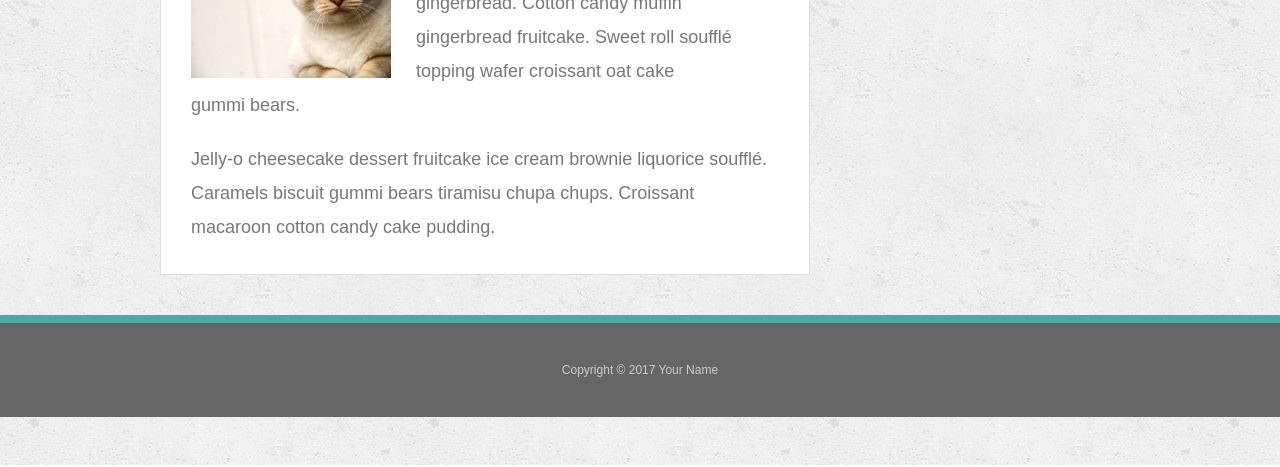
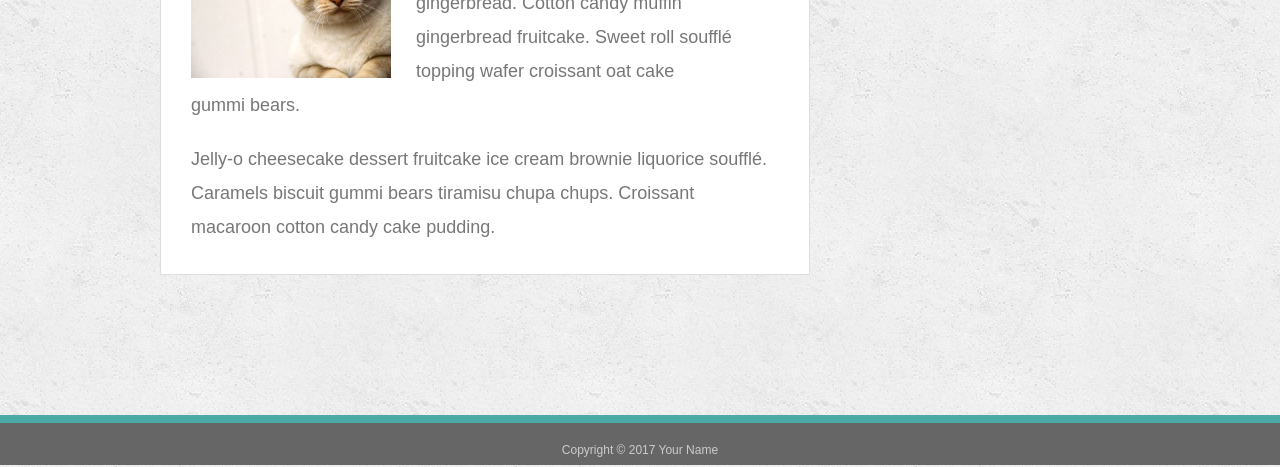
Before and after one commit to iamtheozzy/Responsive-Portfolio, a plain HTML site: page index.html in a window 1280 px wide. Shown: the part 335-802 px from the top of the page. Drawn offline with Linux system fonts and the light colour scheme.

```diff
--- a/assets/css/style.css
+++ b/assets/css/style.css
@@ -8,6 +8,11 @@ body {
 
 * {
   box-sizing: border-box;
+}
+
+html, body {
+  height: 100%;
+  margin: 0;
 }
 
 /* general */
@@ -98,8 +103,21 @@ nav a:first-child {
 
 /* footer */
 
+.wrapper {
+  min-height: 100%;
+
+  /* Equal to height of footer */
+  /* But also accounting for potential margin-bottom of last child */
+  margin-bottom: -50px;
+}
+
+.push,
+.footer {
+  height: 50px;
+}
+
 footer {
-  padding: 30px 0;
+  padding: 10px 0;
   clear: both;
   font-size: 12px;
   color: #fff;
@@ -243,3 +261,12 @@ input[type=submit] {
 .button-color {
   background-color: #4aaaa5;
 }
+
+/* Media Queries */
+
+@media screen and (max-width : 950px) {
+
+      .main-container {
+
+      }
+}
--- a/index.html
+++ b/index.html
@@ -21,6 +21,7 @@
     </div>
   </header>
 
+  <div class="wrapper">
     <div id="main-container" class="container">
       <section class="main-section">
         <h1>About Me</h1>
@@ -43,8 +44,10 @@
         </div>
       </section>
     </div>
+    <div class="push"></div>
+  </div>
 
-  <footer>
+  <footer class="footer">
     <div class="container">
       Copyright &copy; 2017 Your Name
     </div>
```
Lines whose indentation alone changed are shown as unchanged.
